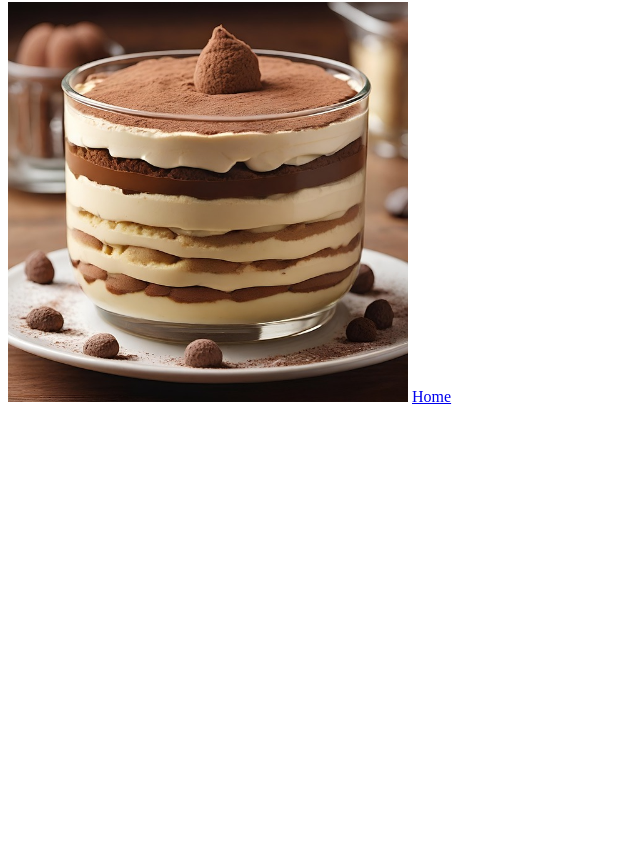
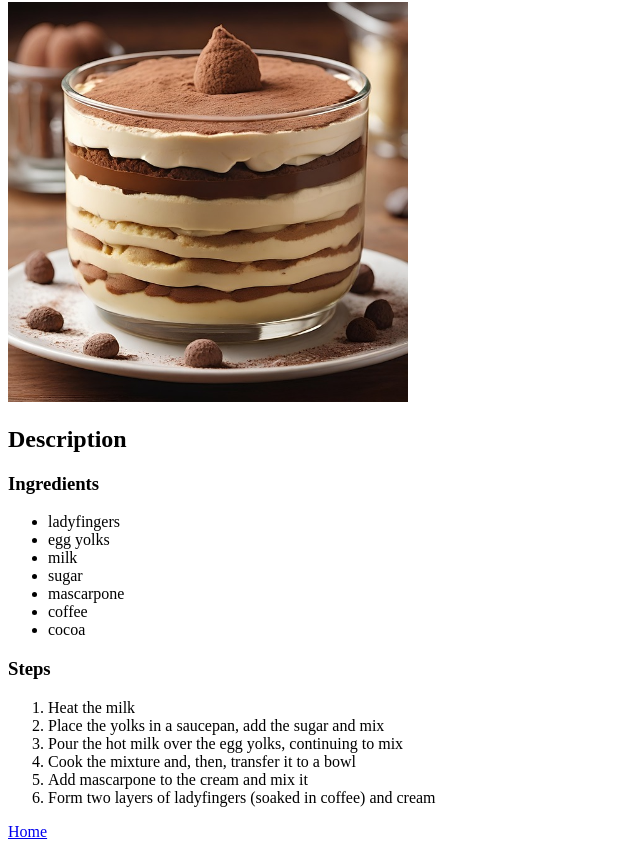
Before and after one commit to Ele-dev1/odin-recipes, a plain HTML site: page recipes/tiramisù.html in a window 1280 px wide. Shown: the part 78-927 px from the top of the page, without its empty margins (0-640 px from the left). Before the commit the page ends 800 px from the top, so only its background shows below. Drawn offline with Linux system fonts and the light colour scheme.

Commit message:
add tiramisù description

```diff
--- a/recipes/tiramisù.html
+++ b/recipes/tiramisù.html
@@ -7,6 +7,26 @@
     <body>
         <h1>Tiramisù</h1>
         <img src="../images/Tiramisù.jpg" alt="photo of a tiramisù" width="400">
+        <h2>Description</h2>
+        <h3>Ingredients</h3>
+        <ul>
+            <li>ladyfingers</li>
+            <li>egg yolks</li>
+            <li>milk</li>
+            <li>sugar</li>
+            <li>mascarpone</li>
+            <li>coffee</li>
+            <li>cocoa</li>
+        </ul>
+        <h3>Steps</h3>
+        <ol>
+            <li>Heat the milk</li>
+            <li>Place the yolks in a saucepan, add the sugar and mix</li>
+            <li>Pour the hot milk over the egg yolks, continuing to mix</li>
+            <li>Cook the mixture and, then, transfer it to a bowl</li>
+            <li>Add mascarpone to the cream and mix it</li>
+            <li>Form two layers of ladyfingers (soaked in coffee) and cream</li>
+        </ol>
         <a href="../index.html">Home</a>
     </body>
 </html>
```
